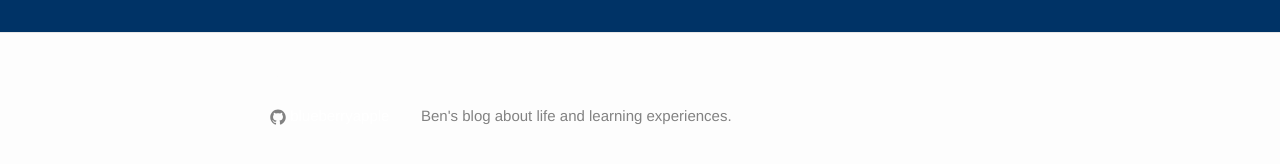
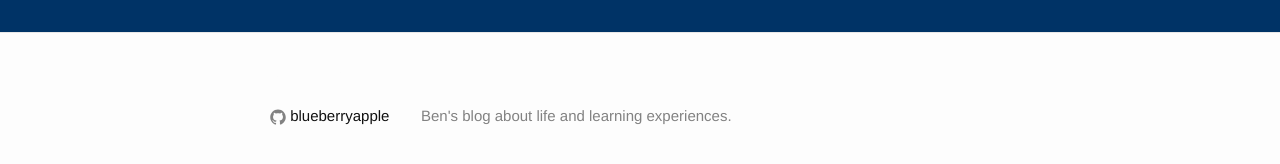
Before and after one commit to blueberryapple/blueberryapple.github.io, a Jekyll site: the page built from about.md, in a window 1280 px wide. Shown: the part 288-452 px from the top of the page. Built offline with Jekyll 4.4.1, drawn with Linux system fonts in a browser that asks for light colours.

Commit message:
made github username black for readability

```diff
--- a/_includes/icon-github.html
+++ b/_includes/icon-github.html
@@ -1 +1 @@
-<a href="https://github.com/{{ include.username }}"><span class="icon icon--github">{% include icon-github.svg %}</span><span class="username">{{ include.username }}</span></a>
+<a style="color: #111" href="https://github.com/{{ include.username }}"><span class="icon icon--github">{% include icon-github.svg %}</span><span class="username">{{ include.username }}</span></a>
```
